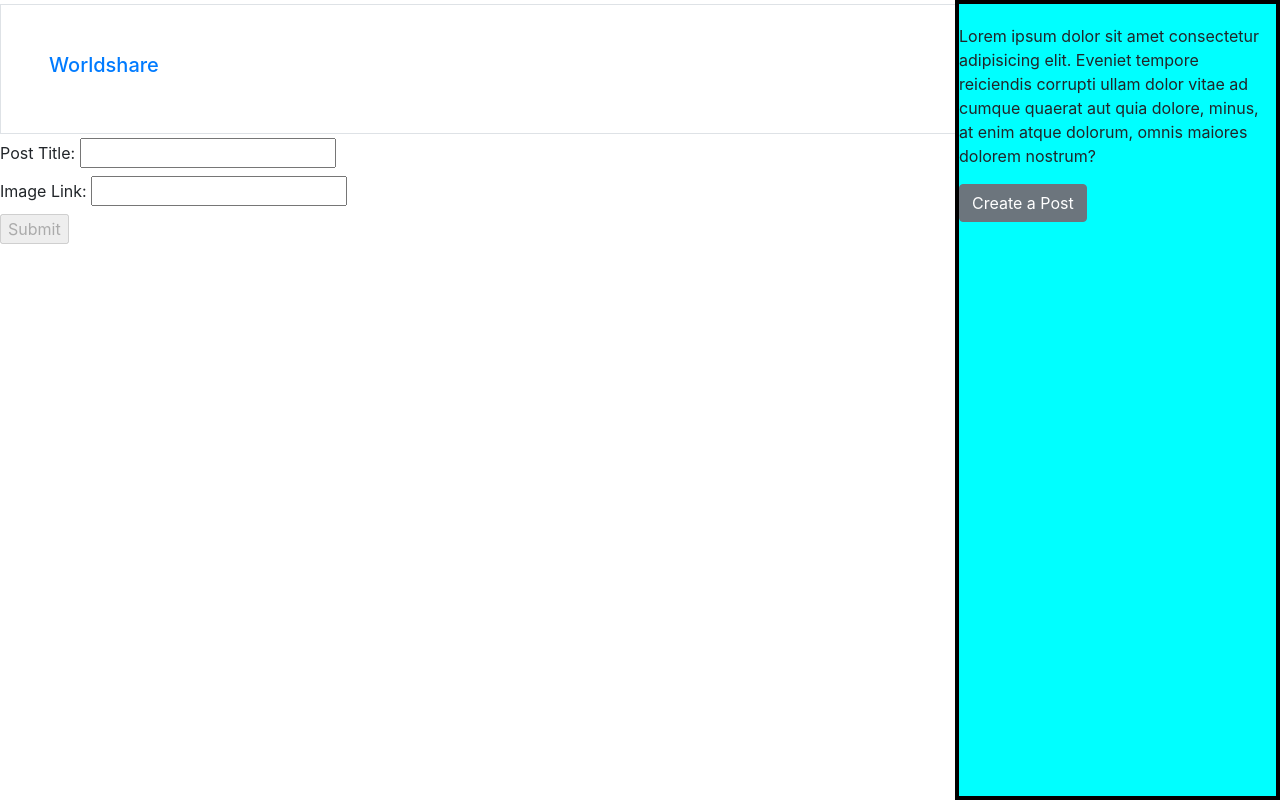
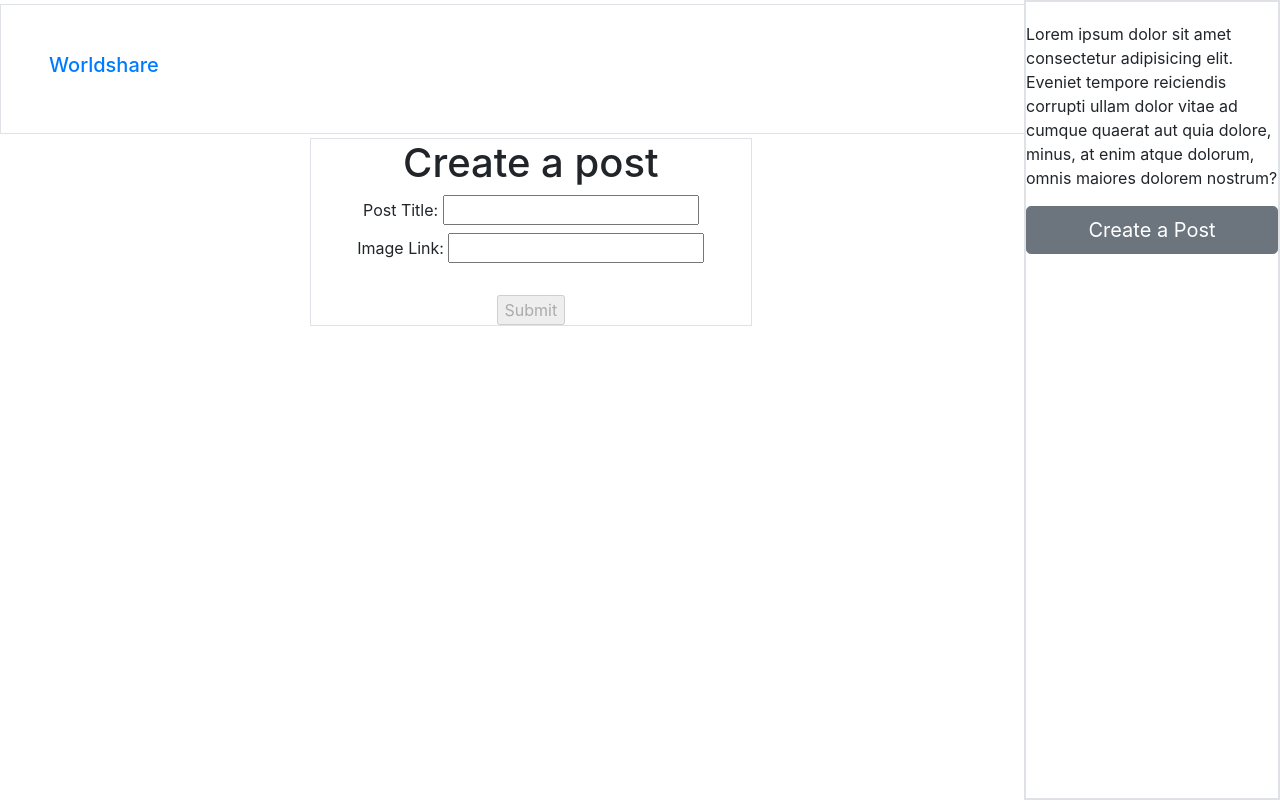
Before and after one commit to Agfeltman/CSCI313-Team-Project, an Angular app: page /posts/new in a window 1280 px wide. Built offline with nearby package versions, Linux system fonts and the light colour scheme.

Commit message:
CSS updates to appcomponent,  newcomponent

```diff
--- a/src/app/app.component.html
+++ b/src/app/app.component.html
@@ -18,7 +18,7 @@
 </div>
 
 <!-- Added a border -->
-<div class="sidenav" style="border:solid black 4px">
+<div class="sidenav" style="border:solid rgb(222,226,230) 2px">
     <p>Lorem ipsum dolor sit amet consectetur adipisicing elit. Eveniet tempore reiciendis corrupti ullam dolor vitae ad cumque quaerat aut quia dolore, minus, at enim atque dolorum, omnis maiores dolorem nostrum?</p>
-    <a [routerLink]="['posts/new']" class="btn btn-secondary">Create a Post</a>
+    <a [routerLink]="['posts/new']" class="btn btn-secondary btn-lg btn-block">Create a Post</a>
 </div>
--- a/src/app/models/post.model.ts
+++ b/src/app/models/post.model.ts
@@ -1,6 +1,6 @@
+
 export class Post {
     public timestamp?:Date;
     public title?:string;
     public imagelink?:string;
-
 }
--- a/src/app/post/new/new.component.html
+++ b/src/app/post/new/new.component.html
@@ -1,3 +1,7 @@
+
+<div class="container-fluid border col-md-5 mx-auto">
+  <div style="text-align: center" >
+    <h1>Create a post</h1>
     <form [formGroup]="postForm" (ngSubmit)="onSubmit()">
       <fieldset>
         <label>
@@ -10,5 +14,8 @@
           <input type="text" id = "imageUrl" formControlName="imageUrl" required>
         </label>
         </fieldset>
+      <br>
       <input type="submit" value="Submit" [disabled] = "!postForm.valid">
     </form>
+  </div>
+</div>
--- a/src/app/post/new/new.component.ts
+++ b/src/app/post/new/new.component.ts
@@ -1,6 +1,7 @@
+import { getLocaleTimeFormat } from '@angular/common';
 import { Component, OnInit } from '@angular/core';
-import {FormControl, FormGroup, Validators} from '@angular/forms';
-import {Post} from 'src/app/models/post.model';
+import { FormControl, FormGroup, Validators } from '@angular/forms';
+import { Post } from 'src/app/models/post.model';
 import { PostService } from 'src/app/services/post.service';
 
 @Component({
@@ -34,6 +35,7 @@ export class NewComponent implements OnInit {
 
 
   onSubmit(){
+
     this.newPost.title = this.postForm.get('title')!.value;
     this.newPost.imagelink = this.postForm.get('imageUrl')!.value;
     this.newPost.timestamp = new Date();
--- a/src/styles.css
+++ b/src/styles.css
@@ -3,12 +3,12 @@
 /* The sidenav */
 .sidenav {
     height: 100%;
-    width: 325px;
+    width: 20%;
     position: fixed;
     z-index: 1;
     top: 0;
     right: 0;
-    background-color: rgb(0, 255, 255);
+    background-color: rgb(255, 255, 255);
     overflow-x: hidden;
     padding-top: 20px;
   }
```
Also changed, not shown: src/app/post-data/post-data.ts (+2 -0 lines). Lines whose indentation alone changed are shown as unchanged.
